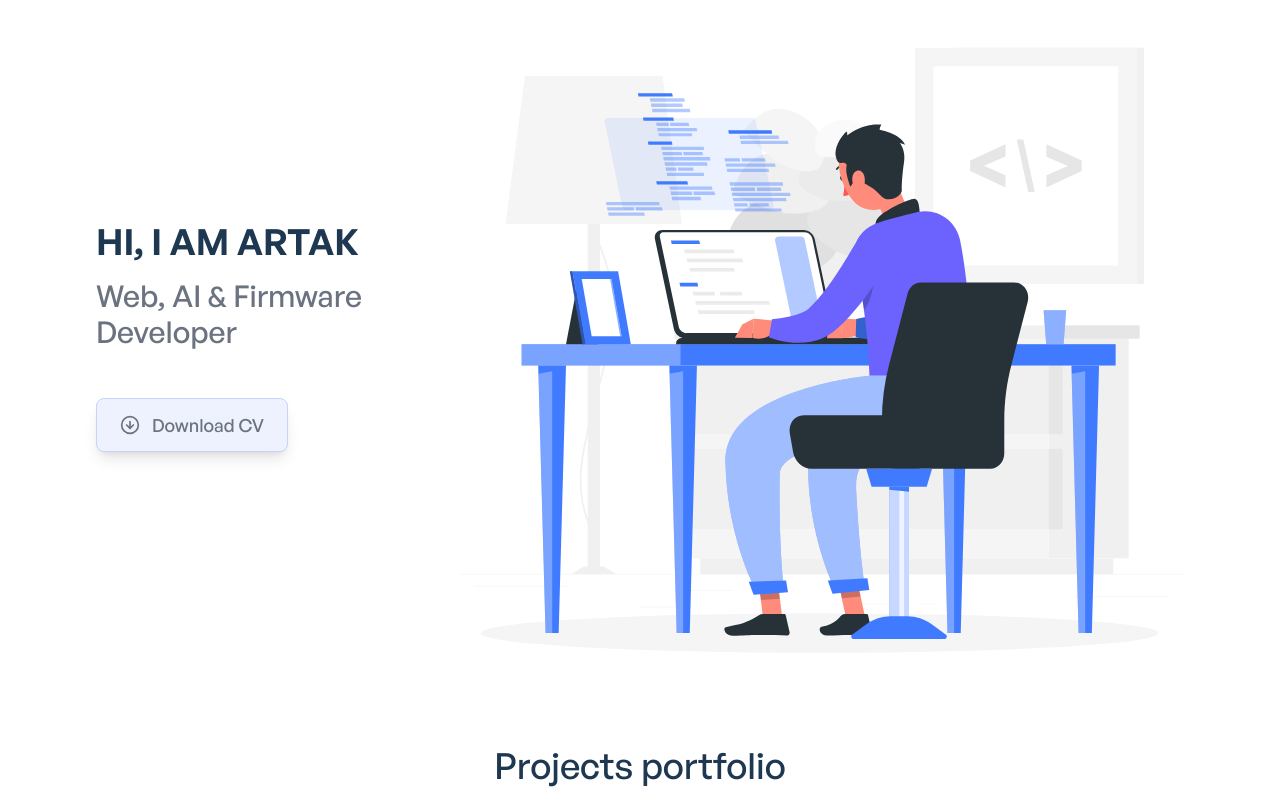
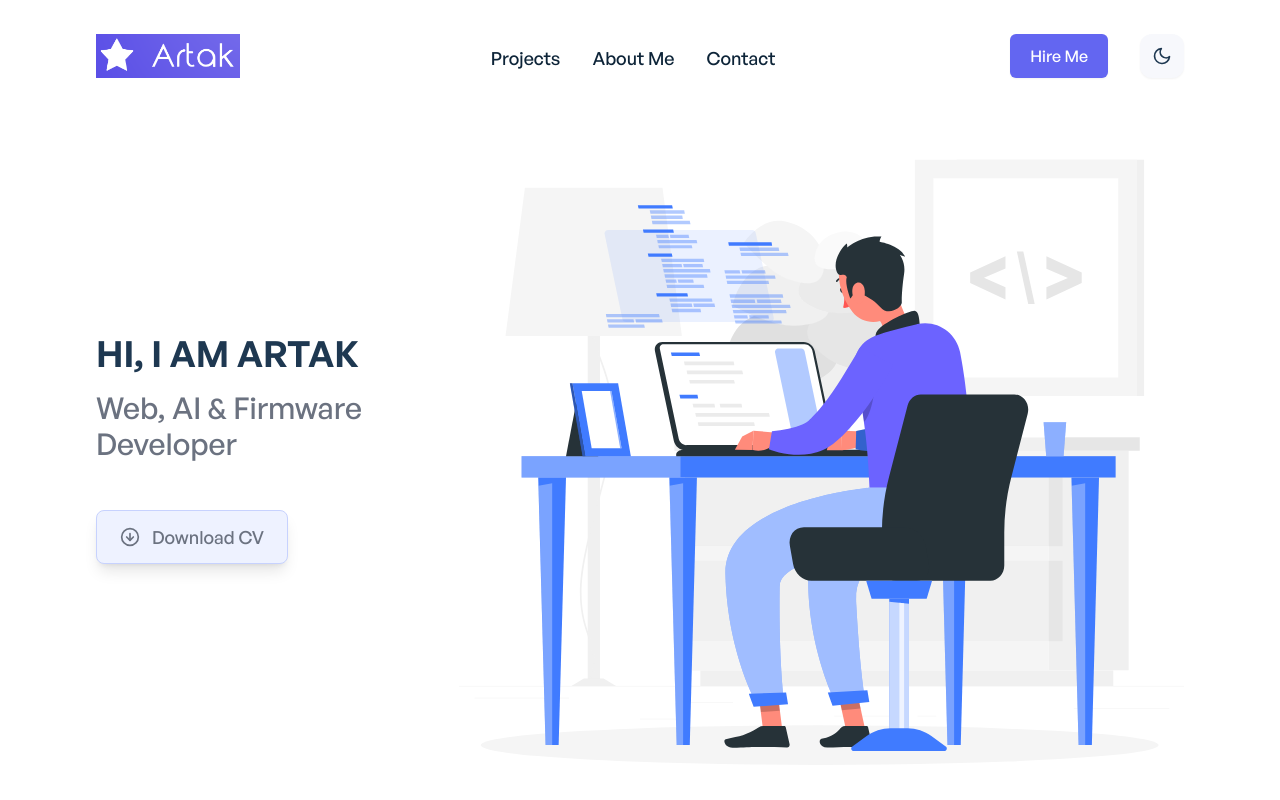
Before and after one commit to cockdev36/portfolio, a React (Create React App) app: page / in a window 1280 px wide. Shown: the top 800 px of the page. Built offline with nearby package versions, Linux system fonts and the light colour scheme.

Commit message:
Added AppHeader again

```diff
--- a/src/App.js
+++ b/src/App.js
@@ -3,7 +3,7 @@ import { lazy, Suspense } from 'react';
 import { BrowserRouter as Router, Route, Routes } from 'react-router-dom';
 import ScrollToTop from './components/ScrollToTop';
 import AppFooter from './components/shared/AppFooter';
-//import AppHeader from './components/shared/AppHeader';
+import AppHeader from './components/shared/AppHeader';
 import './css/App.css';
 import UseScrollToTop from './hooks/useScrollToTop';
 
@@ -20,7 +20,7 @@ function App() {
 			<div className=" bg-secondary-light dark:bg-primary-dark transition duration-300">
 				<Router>
 					<ScrollToTop />
-					{/*<AppHeader />*/}
+					<AppHeader />
 					<Suspense fallback={""}>
 						<Routes>
 							<Route path="/" element={<Home />} />
```
